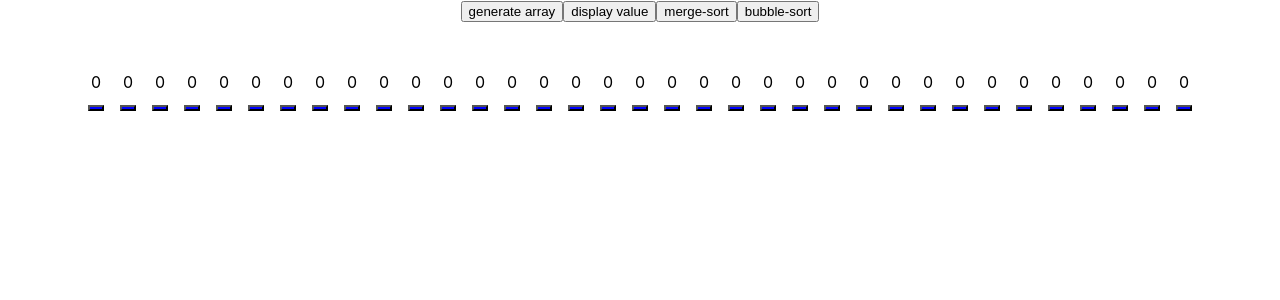
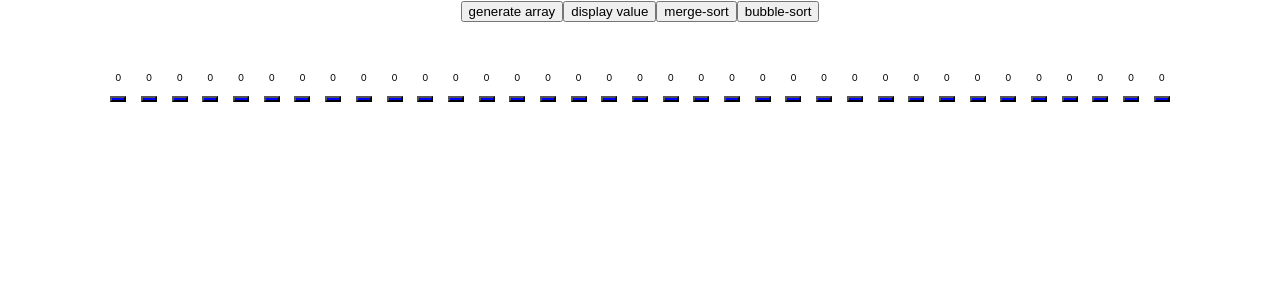
Before and after one commit to BiteDogeAmonth/sorting-algo-visualizer, a React (Create React App) app: page / in a window 1280 px wide. Both pictures are taken after a click on the button "display value". Shown: the top 300 px of the page. Built offline with nearby package versions, Linux system fonts and the light colour scheme.

Commit message:
adjust the styles of elements, now they are more suitable for small window

```diff
--- a/src/SortingVisualizer/SortingVisualizer.css
+++ b/src/SortingVisualizer/SortingVisualizer.css
@@ -4,12 +4,7 @@
 
 
 .arr-bar {
-    width: 20px;
+    width: 2%;
     display: inline-block;
-    margin: 0 6px;
+    margin: 0 0.2%;
 }
-.arr-val{
-    position: absolute;
-    top: 0px; left: 0px;
-
-}
--- a/src/SortingVisualizer/SortingVisualizer.jsx
+++ b/src/SortingVisualizer/SortingVisualizer.jsx
@@ -123,7 +123,7 @@ function Bar(props) {
 
     return (
             <div className="arr-bar">
-            <div id={props.id} style={{visibility:"hidden"}}>{props.value}</div>
+            <div id={props.id} style={{visibility:"hidden", fontSize:"60%"}}>{props.value}</div>
             <button
                     value={props.value}
                     onClick={()=>props.onClick()}
```
